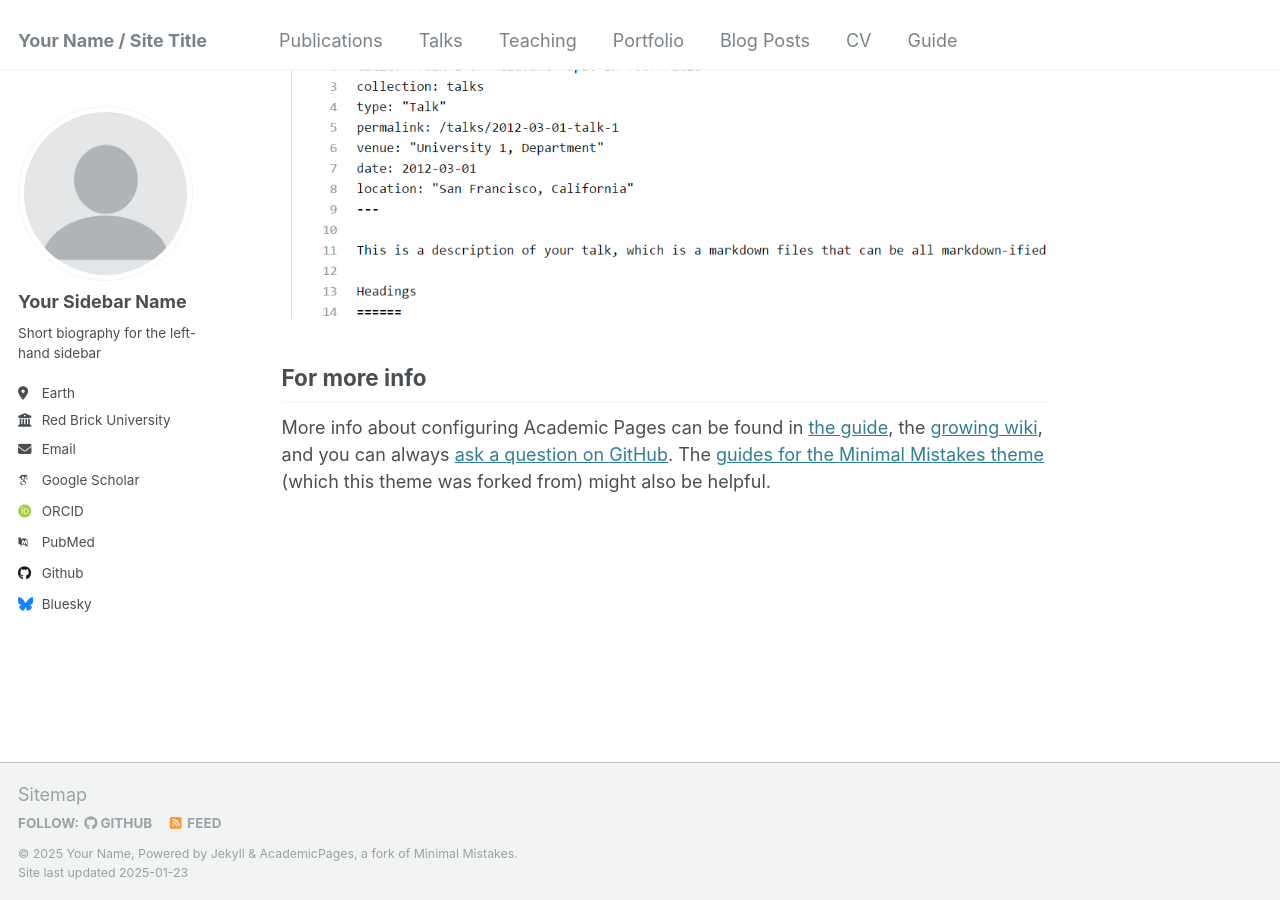
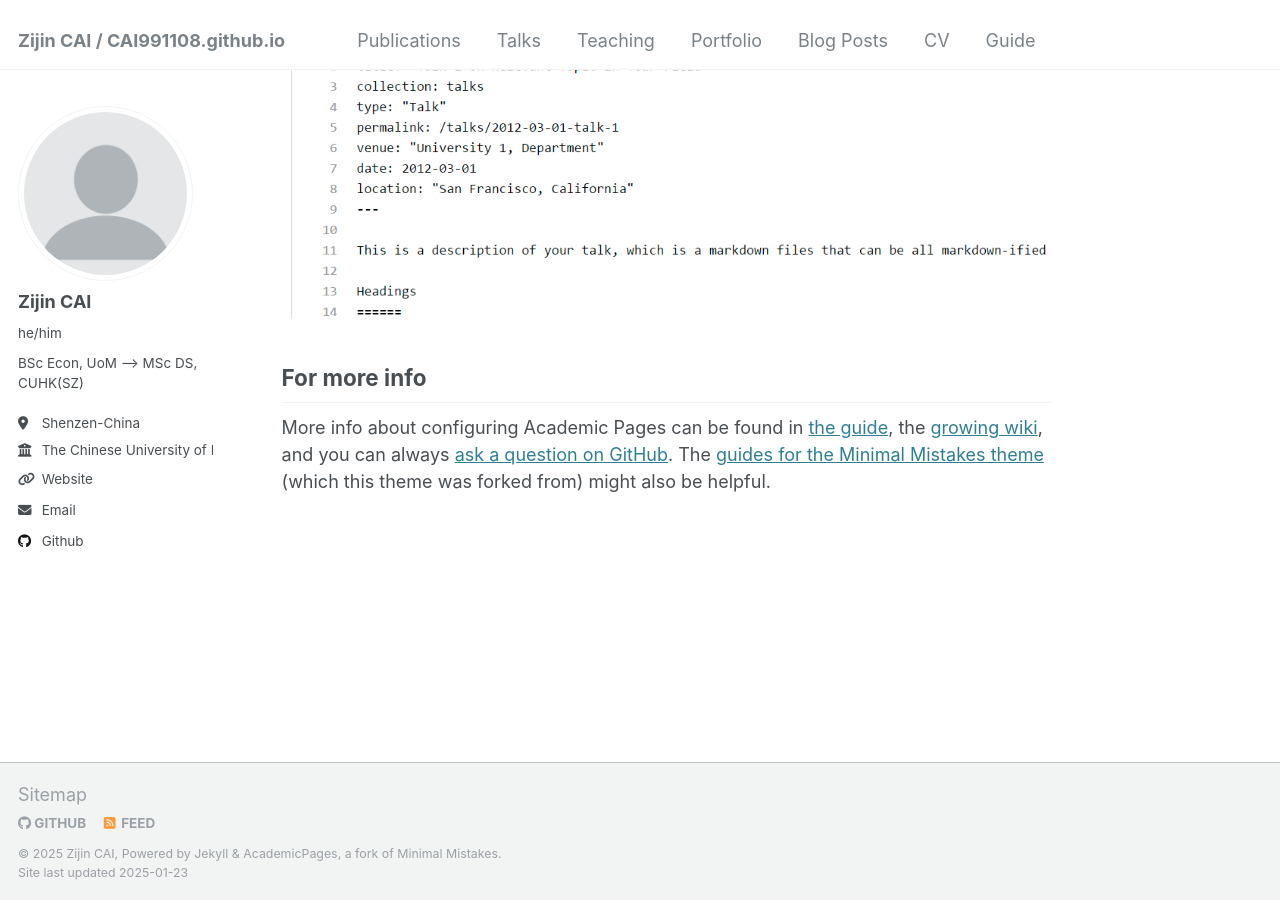
Before and after one commit to CAI991108/CAI991108.github.io, a Jekyll site: the page built from _pages/about.md, in a window 1280 px wide and 900 px high, scrolled down 2643 px. Built offline with Jekyll 4.4.1, drawn with Linux system fonts in a browser that asks for light colours; some web fonts are replaced.

Commit message:
Update _config.yml

```diff
--- a/_config.yml
+++ b/_config.yml
@@ -7,14 +7,14 @@
 # server process.
 
 # Basic Site Settings
-locale                   : "en-US"
-title                    : "Your Name / Site Title"
+locale                   : "Shenzhen-China"
+title                    : "Zijin CAI / CAI991108.github.io"
 title_separator          : "-"
-name                     : &name "Your Name"
-description              : &description "personal description"
-url                      : https://academicpages.github.io # the base hostname & protocol for your site e.g. "https://[your GitHub username].github.io"
+name                     : &name "Zijin CAI"
+description              : &description "BSc Econ, UoM --> MSc DS, CUHK(SZ)"
+url                      : https://CAI991108.github.io # the base hostname & protocol for your site e.g. "https://[your GitHub username].github.io"
 baseurl                  : "" # the subpath of your site, e.g. "/blog"
-repository               : "academicpages/academicpages.github.io"
+repository               : "https://github.com/CAI991108?tab=repositories"
 
 # Site Author - The following control what appear as part of the author content on the side bar.
 #               If a field is blank the icon and link will not appear, otherwise it will be shown.
@@ -22,21 +22,21 @@ repository               : "academicpages/academicpages.github.io"
 author:
   # Biographic information
   avatar           : "profile.png"
-  name             : "Your Sidebar Name"
-  pronouns         : # example: "she/her"
-  bio              : "Short biography for the left-hand sidebar"
-  location         : "Earth"
-  employer         : "Red Brick University"
-  uri              : # URL
-  email            : "none@example.org"
+  name             : "Zijin CAI"
+  pronouns         : "he/him"
+  bio              : "BSc Econ, UoM --> MSc DS, CUHK(SZ)"
+  location         : "Shenzen-China"
+  employer         : "The Chinese University of Hong Kong, Shenzhen"
+  uri              : "https://github.com/CAI991108"
+  email            : "224040002@link.cuhk.edu.cn"
 
   # Academic websites
   arxiv            : # URL - Update with the correct link to your profile
-  googlescholar    : "https://scholar.google.com/citations?user=PS_CX0AAAAAJ"
+  googlescholar    : # "https://scholar.google.com/citations?user=PS_CX0AAAAAJ"
   impactstory      : # URL
-  orcid            : "http://orcid.org/yourorcidurl"
+  orcid            : # "http://orcid.org/yourorcidurl"
   semantic         : # URL
-  pubmed           : "https://www.ncbi.nlm.nih.gov/pubmed/?term=john+snow"
+  pubmed           : # "https://www.ncbi.nlm.nih.gov/pubmed/?term=john+snow"
   researchgate     : # URL
   scopus           : # URL
 
@@ -44,12 +44,12 @@ author:
   bitbucket        : # Username - Update with your username on the site
   codepen          : # Username
   dribbble         : # Username
-  github           : "academicpages"
+  github           : "CAI991108"
   kaggle           : # Username
   stackoverflow    : # User number or user number and name (i.e., use "1" or "1/jeff-atwood")
 
   # Social media
-  bluesky          : "bsky.app" # Replace this with you Bluesky username
+  bluesky          : # "bsky.app" # Replace this with you Bluesky username
   facebook         : # Username
   flickr           : # Username
   foursquare       : # Username
@@ -73,6 +73,7 @@ author:
   xing             : # Username
   youtube          : # Username
   zhihu            : # Username
+  wechat           : "13543750006"
 
 # Publication Category - The following the list of publication categories and their headings
 publication_category:
```
